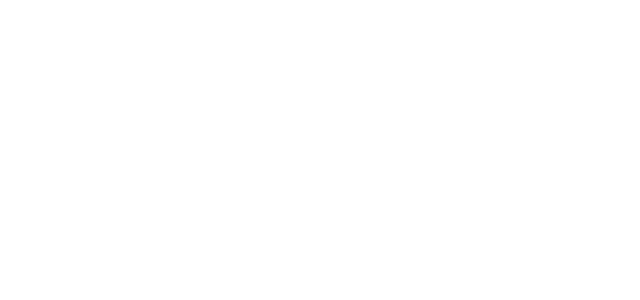
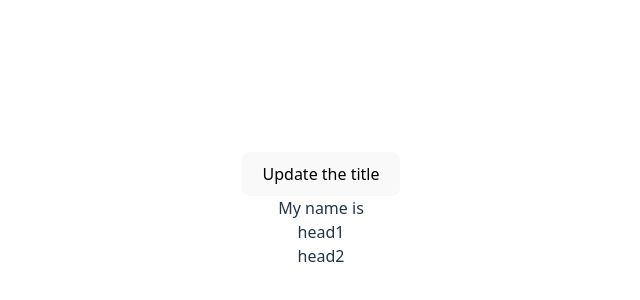
Before and after one commit to Krishhhhhhhhhhhh/FullStackFundamentals, a React (Vite) app: page / in a window 1280 px wide. Shown: the part 190-490 px from the top of the page, without its empty margins (319-959 px from the left). Built offline with nearby package versions, Linux system fonts and the light colour scheme.

Commit message:
initial change

```diff
--- a/src/App.jsx
+++ b/src/App.jsx
@@ -4,18 +4,27 @@
 import './App.css'
 
 function App() {
-  const [count, setCount] = useState(0)
 
+  const [title,setTitle]=useState("My name is ");
+
+  function updateTitle(){
+    setTitle("My name is "+ Math.random())
+  }
   return (
-  <div>
-
-  </div>
+  <>
+    <button onClick={updateTitle}>Update the title</button>
+    <Header title={title}></Header>
+    <Header title="head1"></Header>
+    <Header title="head2"></Header>
+  </>
   )
 }
 
- function markup()
- {
-  const [count,setcount]=useState(0)
- }
+function Header({title})
+{
+  return <div>
+    {title}
+  </div>
+}
 
 export default App
```
